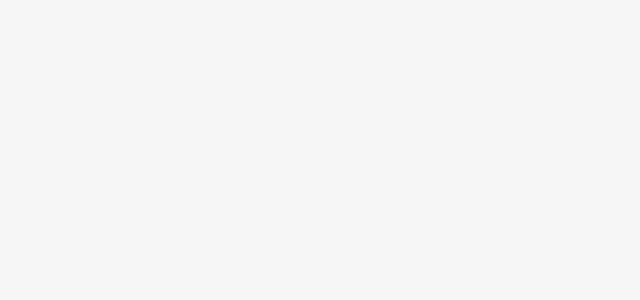
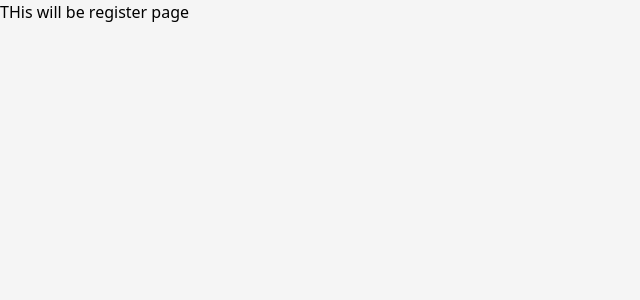
Before and after one commit to Nitin0422/BlogSite, a React (Vite) app: page /register in a window 1280 px wide. Before the commit this address had no page. Shown: the top 300 px of the page, without its empty margins (0-640 px from the left). Built offline with nearby package versions, Linux system fonts and the light colour scheme.

Commit message:
Added register and login pages and navigation

```diff
--- a/src/App.tsx
+++ b/src/App.tsx
@@ -5,6 +5,8 @@ import {
 } from "react-router-dom";
 import HomePage from "./pages/Home";
 import BlogsPage from "./pages/Blogs";
+import Register from "./pages/Register";
+import Login from "./pages/Login";
 
 function App() {
 
@@ -14,6 +16,8 @@ function App() {
       <Routes>
           <Route element={<HomePage /> } path="/"/>
           <Route element={<BlogsPage /> } path="/blogs"/>
+          <Route element={<Register />} path="/register" />
+          <Route element={<Login/>} path="/login" />
       </Routes>
       </BrowserRouter>
     </div>
--- a/src/pages/Home.tsx
+++ b/src/pages/Home.tsx
@@ -19,10 +19,10 @@ const HomePage = () => {
               VERTEX{" "}
             </h1>
             <div className="flex gap-3 ">
-              <Button className="border border-neutral-400 hover:shadow-xl hover:shadow-neutral-700 rounded-xl text-xs md:text-sm">
+              <Button className="border border-neutral-400 hover:shadow-xl hover:shadow-neutral-700 rounded-xl text-xs md:text-sm" onClick={() => navigate("/register")}>
                 Start Publishing
               </Button>
-              <Button className="border border-neutral-400 hover:shadow-xl hover:shadow-neutral-700 rounded-xl  text-xs md:text-sm">
+              <Button className="border border-neutral-400 hover:shadow-xl hover:shadow-neutral-700 rounded-xl  text-xs md:text-sm" onClick={() => navigate("/login")}>
                 Login
               </Button>
             </div>
@@ -181,7 +181,7 @@ const HomePage = () => {
               your mind, you’re in good company on Vertex. Sign up to discover
               why millions of people have published their passions here.
             </p>
-            <Button className="border border-neutral-400 shadow-sm hover:shadow-slate-50"> Create Your Blog</Button>
+            <Button className="border border-neutral-400 shadow-sm hover:shadow-slate-50" onClick={() => navigate("/register")}> Create Your Blog</Button>
           </div>
         </div>
       </div>
--- /dev/null
+++ b/src/pages/Login.tsx
@@ -0,0 +1,10 @@
+const Login = () => {
+    return(
+        <div>
+            This will be login page
+
+        </div>
+    )
+}
+
+export default Login;
--- /dev/null
+++ b/src/pages/Register.tsx
@@ -0,0 +1,9 @@
+const Register = () => {
+    return (
+        <div>
+            THis will be register page
+        </div>
+    )
+}
+
+export default Register;
```
